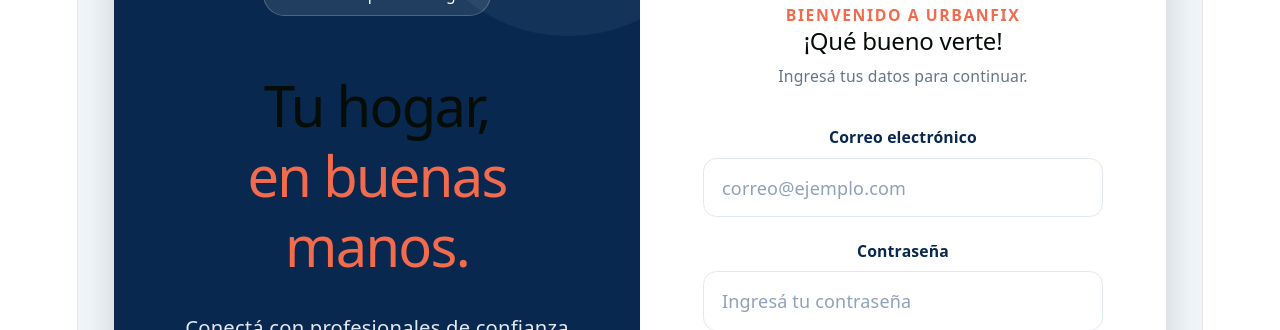
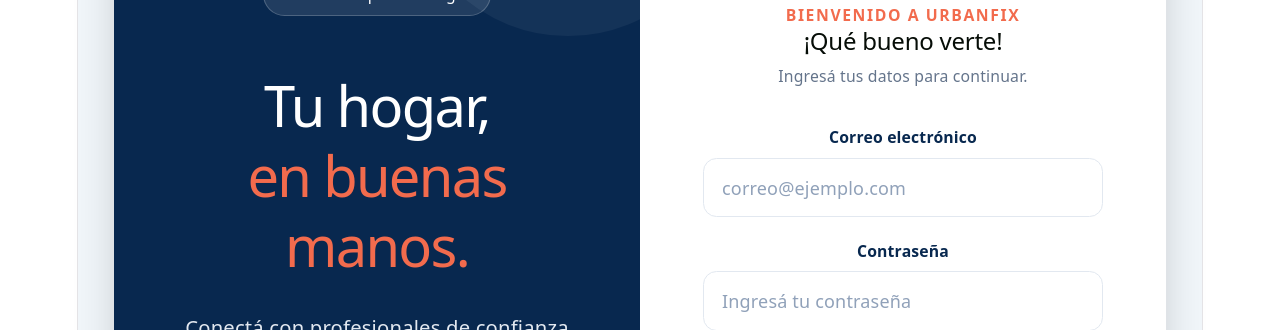
Before and after one commit to Talently-Lab/urbanfix-workspace, a React (Vite) app in the folder frontend/: page /Login in a window 1280 px wide. Shown: the part 323-653 px from the top of the page. Built offline with nearby package versions, Linux system fonts and the light colour scheme; no server answers.

Commit message:
Update Login.jsx

```diff
--- a/frontend/src/pages/Login.jsx
+++ b/frontend/src/pages/Login.jsx
@@ -136,7 +136,7 @@ function Login() {
               Soluciones para tu hogar
             </span>
 
-            <h1 className="max-w-lg text-4xl font-extrabold leading-tight sm:text-5xl">
+            <h1 className="max-w-lg text-4xl !text-white font-extrabold leading-tight sm:text-5xl">
               Tu hogar,
               <span className="block text-urban-button">
                 en buenas manos.
```
